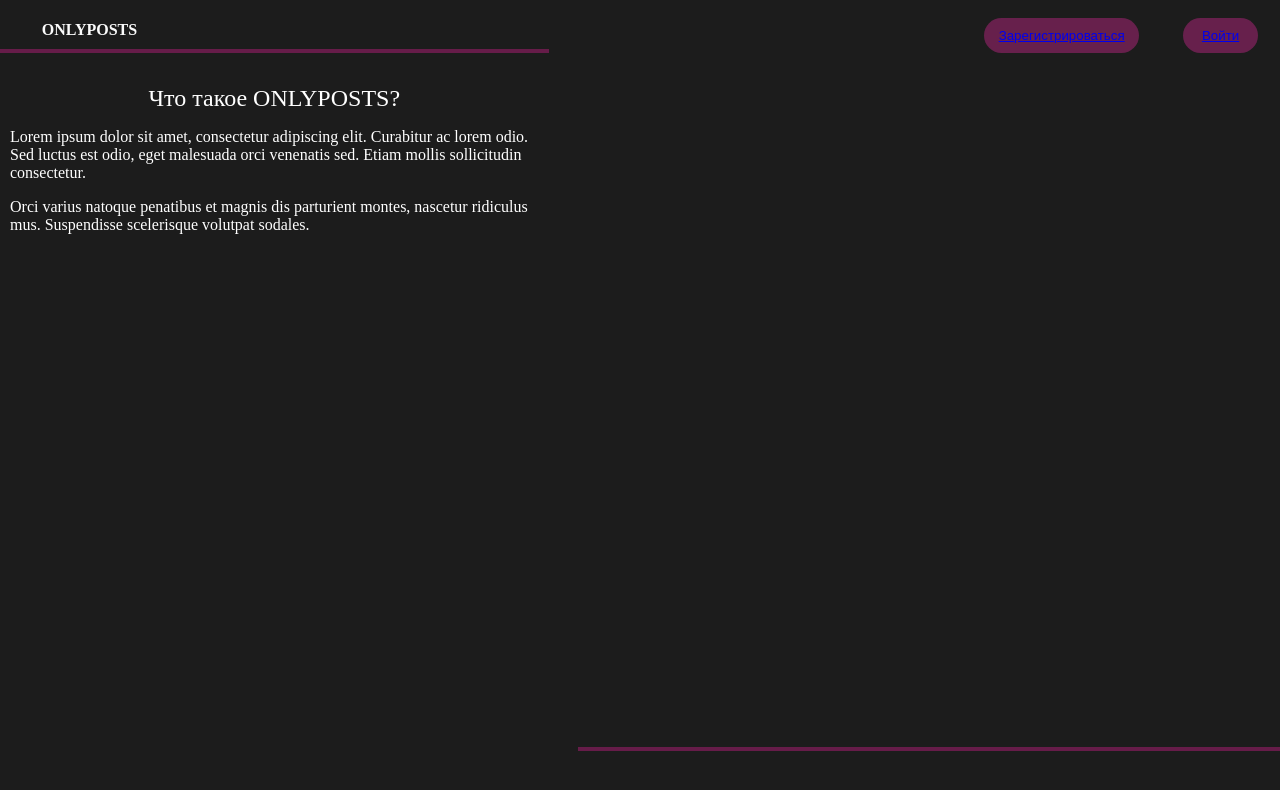
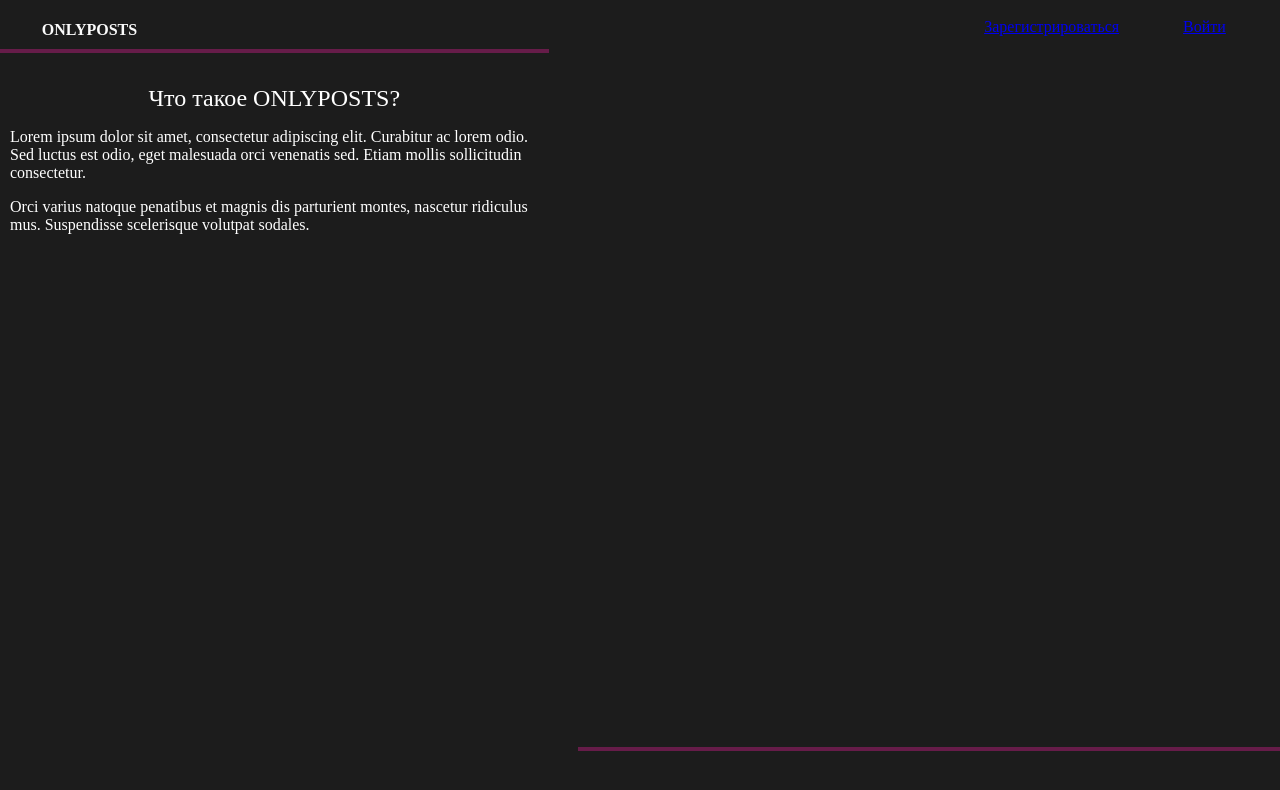
Before and after one commit to Only-Posts/frontend, a Vue app: page / in a window 1280 px wide. Shown: the top 790 px of the page. Built offline with nearby package versions, Linux system fonts and the light colour scheme.

Commit message:
[Frontend-14] Перенос на ноут TODO: изменить цвет текста на кнопках на странице авторизации изменить формы в зависимости от регистрации и входа

```diff
--- a/src/router/index.js
+++ b/src/router/index.js
@@ -9,17 +9,33 @@ const routes = [
         component: StartPage,
     },
     {
-        path: "/auth",
+        path: "/auth/:logged",
         name: "auth",
         component: AuthorizationWindow,
-        props: true
+        props: true,
+        // children: [
+        //     {
+        //         path: 'signIn',
+        //         component: {
+        //             name: signInName,
+        //             form: signInForm
+        //         }
+        //     },
+        //     {
+        //         path: 'logIn',
+        //         component: {
+        //             name: logInName,
+        //             form: logInForm
+        //         }
+        //     }
+        // ]
     },
 ];
 
 const router = createRouter({
+    routes,
     mode: 'history',
-    history: createWebHistory(),
-    routes,
+    history: createWebHistory()
 });
 
 export default router;
--- a/src/views/AuthorizationWindow.vue
+++ b/src/views/AuthorizationWindow.vue
@@ -1,13 +1,13 @@
 <template>
   <div id="bg">
     <div id="main">
-        <div id="name"> {{logged}} </div>
+        <div id="name"> {{ logged === 'logIn' ? 'Авторизация' : 'Регистрация'}} </div>
         <div id="fields">
         <div id="login">
           <div class="fieldName">Имя пользователя</div>
           <div class="input"><input type="text"></div>
         </div>
-        <div id="email">
+        <div id="email" v-if="logged === 'signIn'">
           <div class="fieldName">Email</div>
           <div class="input"><input type="email"></div>
         </div>
@@ -22,13 +22,17 @@
 </template>
 
 <script>
+
     export default {
       name: "AuthorizationWindow",
       props: {
         logged: {
           type: String,
-          default: 'Авторизация'
+          validator: (prop) => ['signIn', 'logIn'].includes(prop)
         }
+      },
+      beforeCreate() {
+
       }
     }
 </script>
--- a/src/views/StartPage.vue
+++ b/src/views/StartPage.vue
@@ -2,16 +2,12 @@
 <div id="bg">
   <div id="upLine">ONLYPOSTS</div>
   <div id="buttons">
-    <button id="logIn">
-      <router-link :to="{name: 'auth', params:{logged: 'Регистрация'}}">
+    <router-link tag="li" id="logIn" :to="{name: 'auth', params:{logged: 'signIn'}}">
       Зарегистрироваться
-      </router-link>
-    </button>
-    <button id="signIn">
-      <router-link :to="{name: 'auth', params:{logged: 'Авторизация'}}">
-        Войти
-      </router-link>
-    </button>
+    </router-link>
+    <router-link tag="button" id="signIn" :to="{name: 'auth', params:{logged: 'logIn'}}">
+      Войти
+    </router-link>
   </div>
   <div id="dscr">
     <div id="h1">Что такое ONLYPOSTS?</div>
```
Also changed, not shown: src/components/SignInName.vue (added, +13 -0 lines), src/components/logInName.vue (added, +13 -0 lines), src/components/signInForm.vue (added, +13 -0 lines), 1 other file (tests, documents, lock files or other folders).
